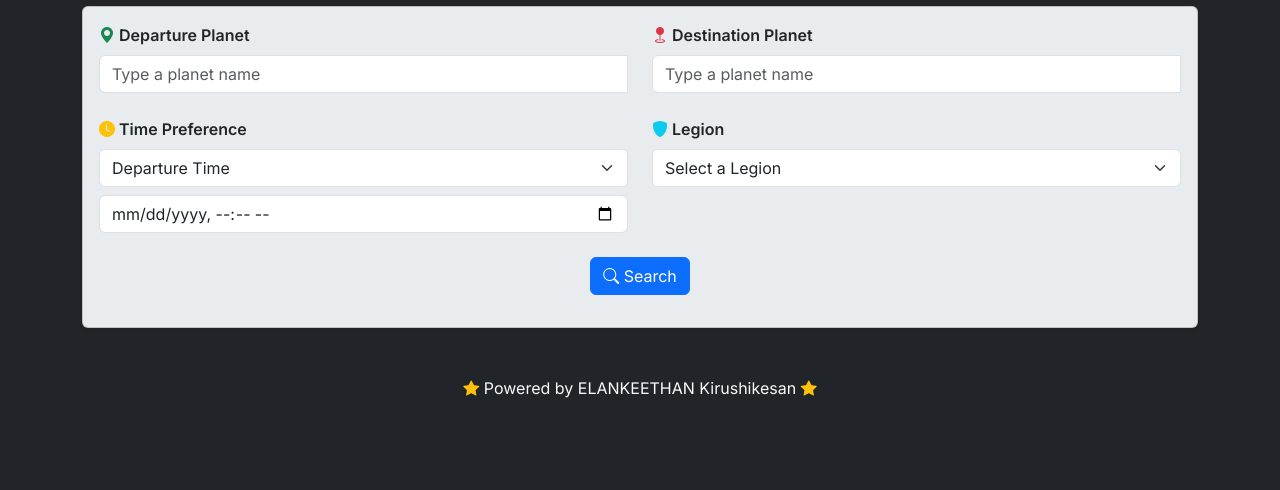
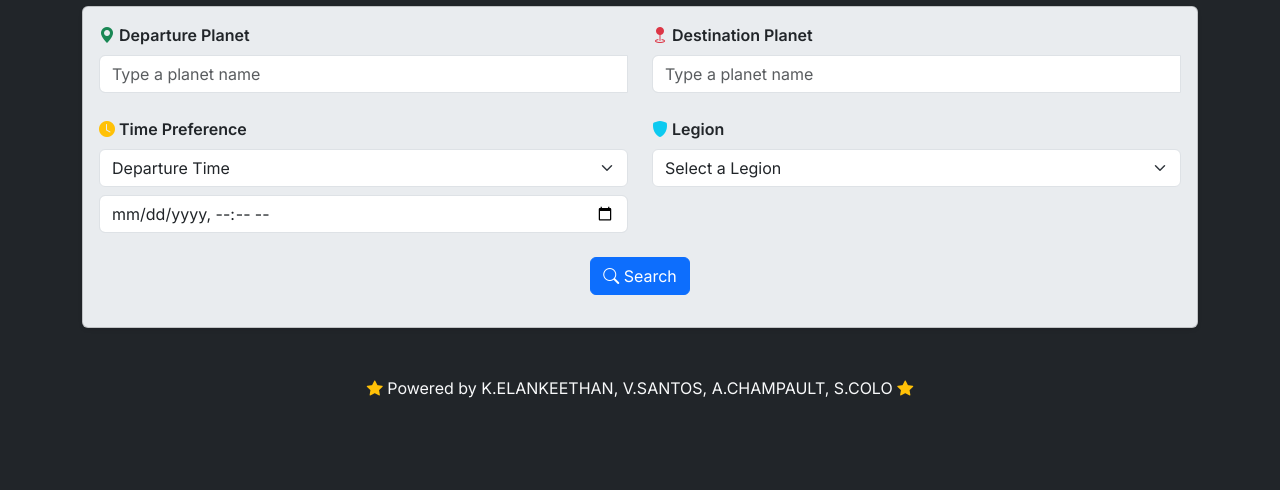
Before and after one commit to KirushieldDev/StarTrip, a PHP site: page /index.php in a window 1280 px wide. Shown: the part 234-724 px from the top of the page. Run offline with PHP 8.4, Linux system fonts and the light colour scheme; data that the repository does not hold is empty; a stand-in replaces the project's code that opens the database connection.

Commit message:
power by

```diff
--- a/src/index.php
+++ b/src/index.php
@@ -120,7 +120,7 @@ try {
 </div>
 
 <footer class="mt-5 text-center text-muted">
-    <p class="text-light"><i class="bi bi-star-fill text-warning"></i> Powered by ELANKEETHAN Kirushikesan <i class="bi bi-star-fill text-warning"></i></p>
+    <p class="text-light"><i class="bi bi-star-fill text-warning"></i> Powered by K.ELANKEETHAN, V.SANTOS, A.CHAMPAULT, S.COLO <i class="bi bi-star-fill text-warning"></i></p>
 </footer>
 
 <script>
```
